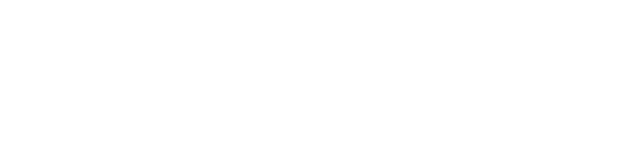
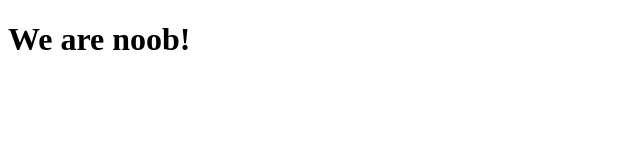
Before and after one commit to Marjia275/MedConnect, a plain HTML site: page index.html in a window 1280 px wide. Shown: the whole page, without its empty margins (0-640 px from the left). Drawn offline with Linux system fonts and the light colour scheme.

Commit message:
Add header with 'We are noob!' message

```diff
--- a/index.html
+++ b/index.html
@@ -3,6 +3,6 @@
 
 </head>
 <body>
-
+   <h1> We are noob!</h1>
 </body>
 </html>
```
